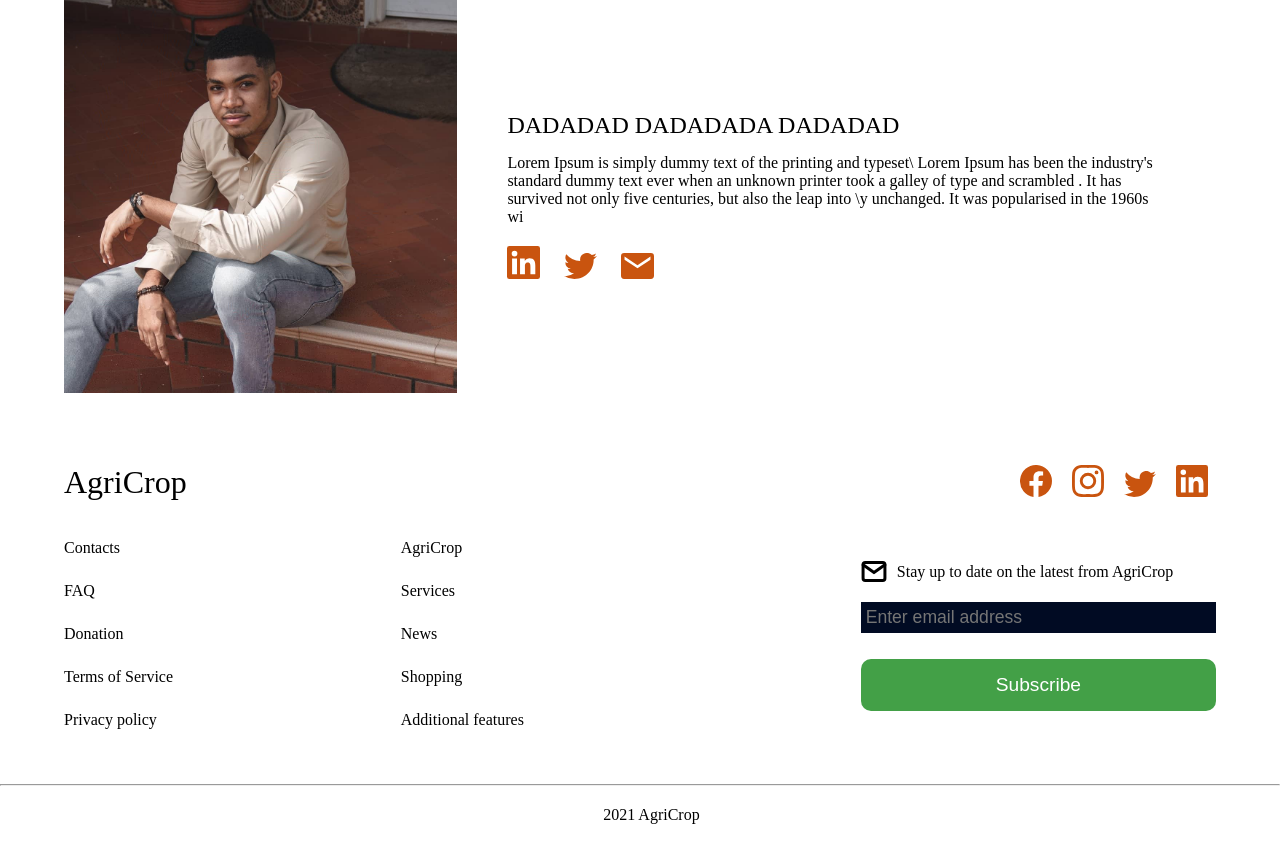
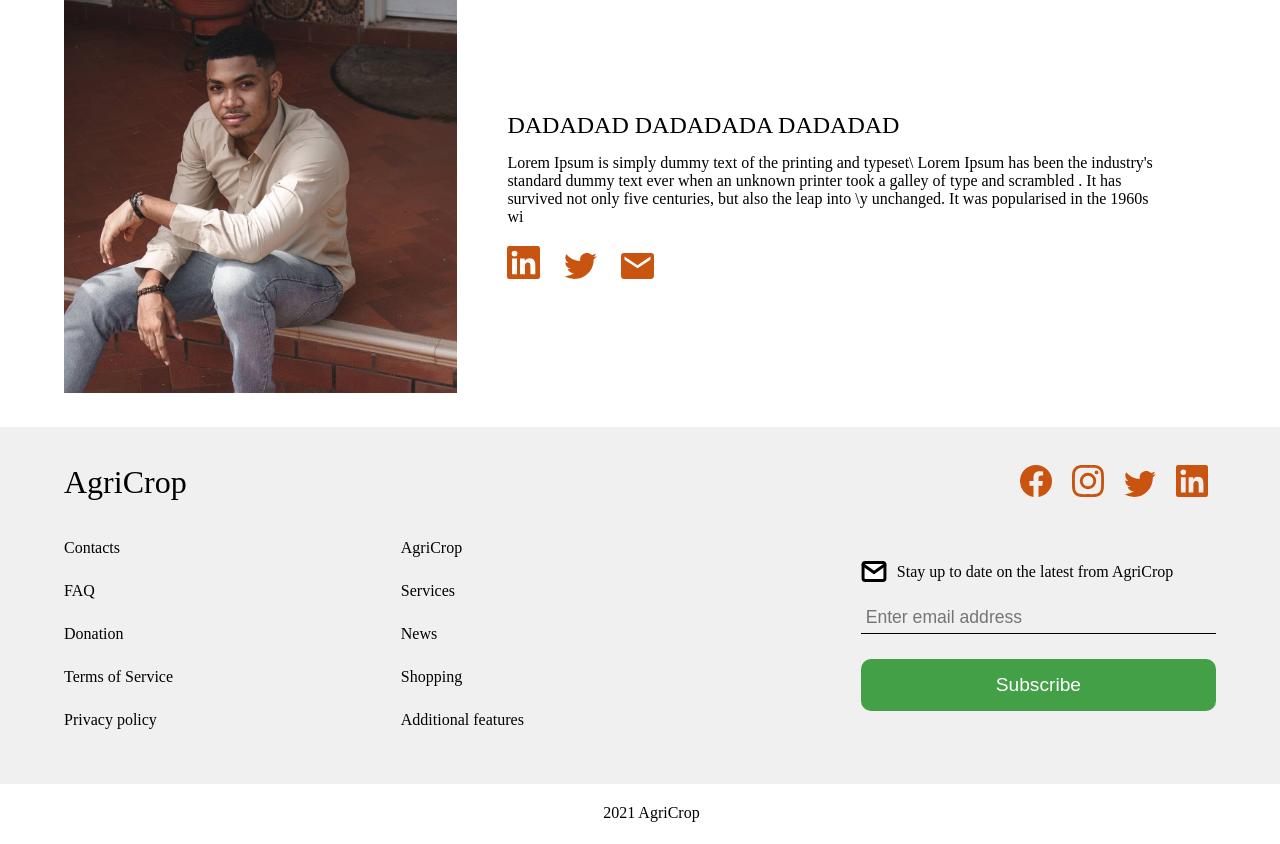
Before and after one commit to Akwasi123/AgriCrop, a PHP site: page /view/team.html in a window 1280 px wide. Shown: the part 2242-3086 px from the top of the page. After the commit the page ends 3064 px from the top, so only its background shows below. Run offline with PHP 8.4, Linux system fonts and the light colour scheme.

Commit message:
completed teams page

```diff
--- a/css/navbar.css
+++ b/css/navbar.css
@@ -154,21 +154,6 @@ footer{
     margin-right: 10px;
 }
 
-input[type="text"]{
-    width: 100%;
-    padding: 5px;
-    border: hidden;
-    border-bottom: 1px solid white;
-    outline: none;
-    background-color: #010B23;
-    color: white;
-    font-size: 1.1rem;
-}
-
-input[type="text"]:focus{
-    border-color: #C9540F;
-}
-
 .subscription input[type="button"]{
     margin-bottom: 50px;
 }
--- a/css/team.css
+++ b/css/team.css
@@ -69,6 +69,29 @@ footer a{
 }
 
 
+.footer{
+    width: 100%;
+    background-color: rgb(241, 240, 240);
+}
+
+.t-textbox{
+    background-color: rgb(241, 240, 240);
+}
+
+input[type="text"]{
+    width: 100%;
+    padding: 5px;
+    border: hidden;
+    border-bottom: 1px solid black;
+    outline: none;
+    color: black;
+    font-size: 1.1rem;
+}
+
+input[type="text"]:focus{
+    border-color: #C9540F;
+}
+
 /* DESKTOP STYLES */
  @media screen and (min-width: 800px) {
     .member{
--- a/view/team.html
+++ b/view/team.html
@@ -158,6 +158,7 @@ unchanged. It was popularised in the 1960s wi</p>
         </section>
 
     <!-- footer -->
+    <div class="footer">
         <footer>
             <div class="f-heading">
                 <div class="left-content">
@@ -204,16 +205,19 @@ unchanged. It was popularised in the 1960s wi</p>
                 </div>
 
                 <!-- input box -->
-                <input type="text" name="" id="" placeholder="Enter email address">
+                <input type="text" name="" id="" placeholder="Enter email address" class="t-textbox">
 
                 <input type="button" value="Subscribe">
             </div>
         </footer>
-        <hr>
-        <div class="copyright">
-            <img src="../assets/img/icons/Icon awesome-copyright.svg" alt="">
-            <p>2021 AgriCrop</p>
-        </div>
+        <!-- <hr> -->
+
+    </div>
+    <div class="copyright">
+        <img src="../assets/img/icons/Icon awesome-copyright.svg" alt="">
+        <p>2021 AgriCrop</p>
+    </div>
+
     </main>
 
 <script src="../js/index.js"></script>
```
